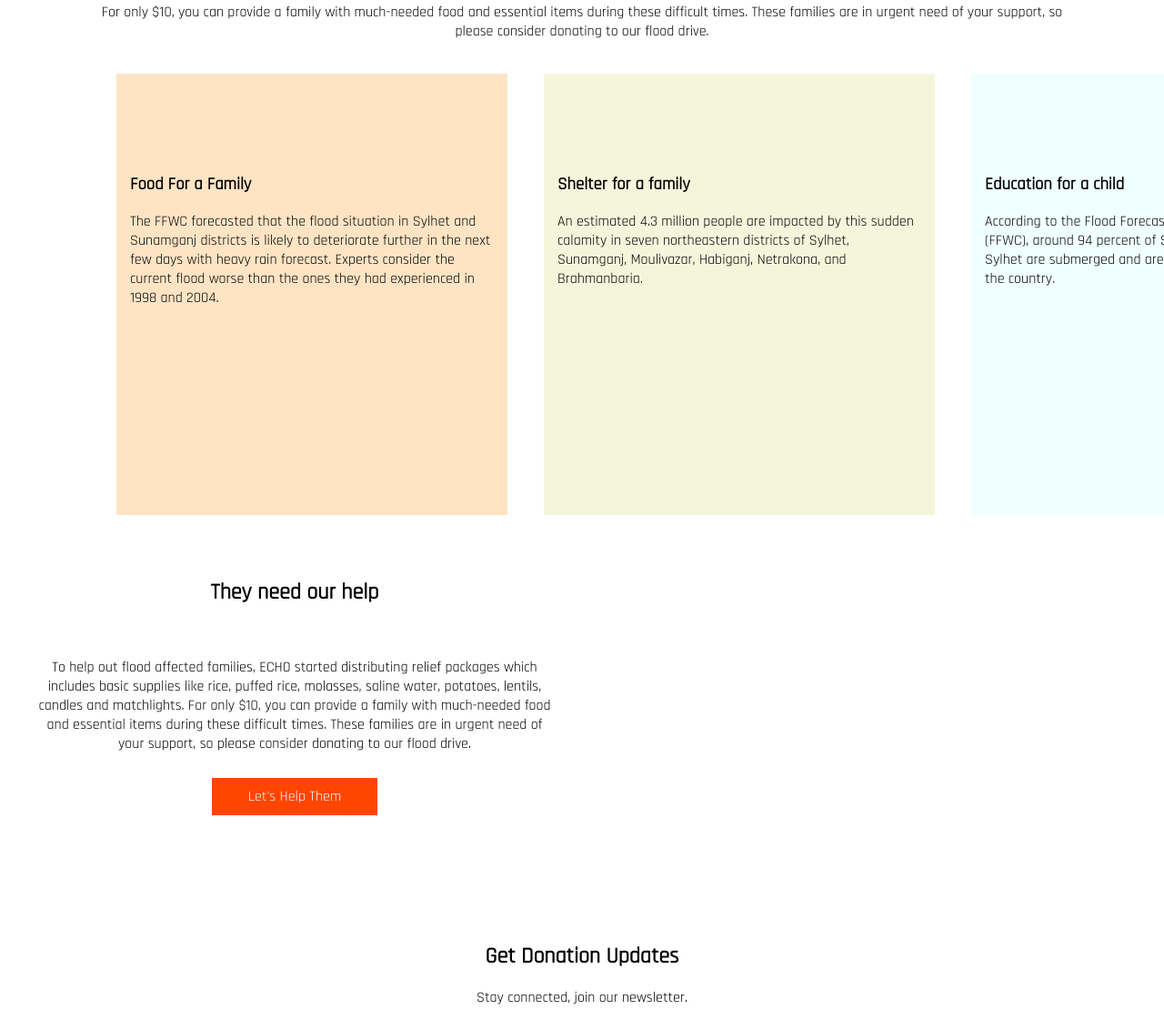
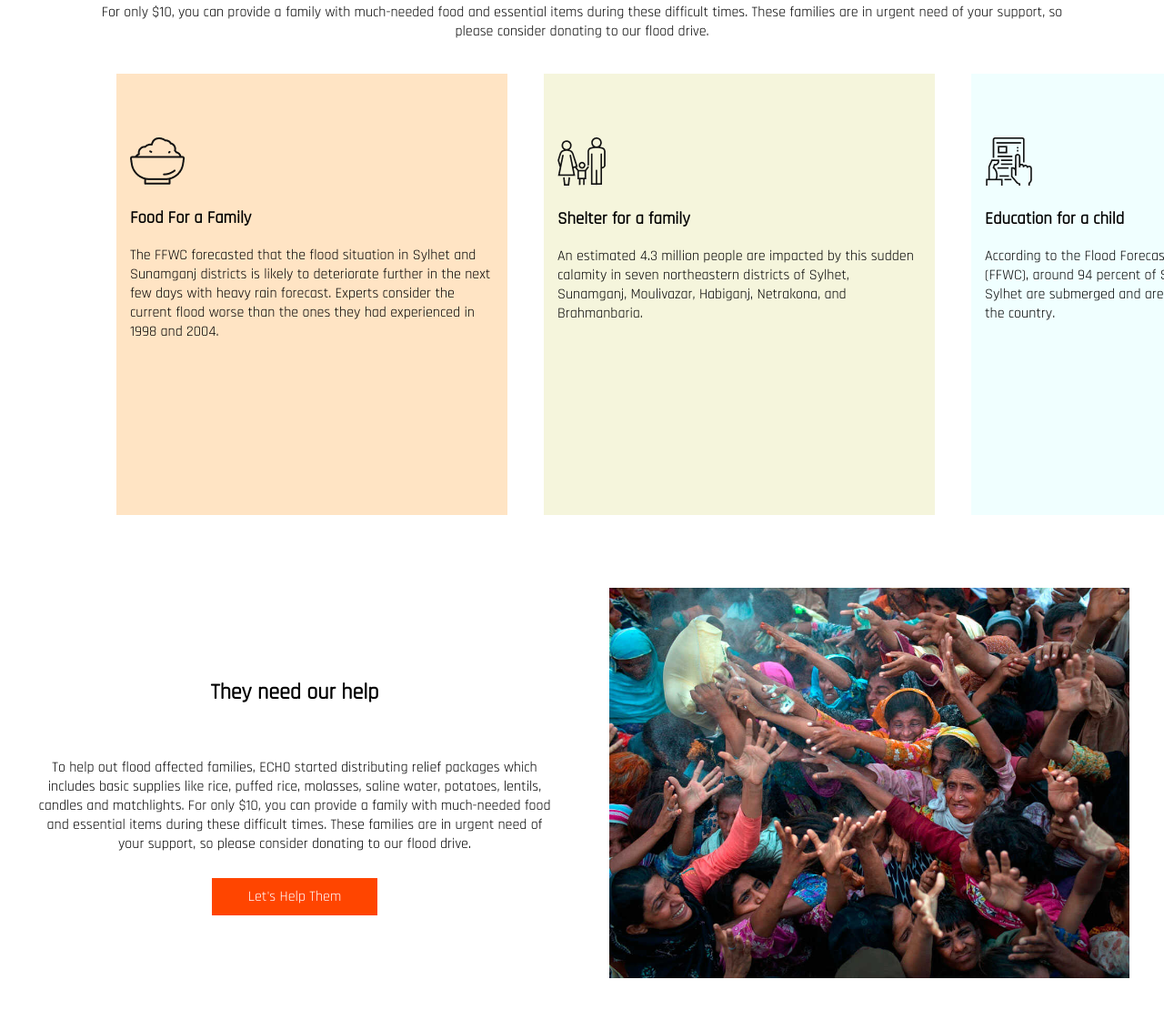
Before and after one commit to asadaman42/Donate-for-Sylhet, a plain HTML site: page index.html in a window 1280 px wide. Shown: the part 1077-2187 px from the top of the page at 91% size. Drawn offline with Linux system fonts and the light colour scheme; the site is published under a folder, as on GitHub Pages, so addresses that start at the root find nothing.

Commit message:
last commit

```diff
--- a/index.html
+++ b/index.html
@@ -9,7 +9,7 @@
     <link rel="preconnect" href="https://fonts.googleapis.com">
     <link rel="preconnect" href="https://fonts.gstatic.com" crossorigin>
     <link href="https://fonts.googleapis.com/css2?family=Rajdhani&display=swap" rel="stylesheet">
-    <link rel="stylesheet" href="style.css">
+    <link rel="stylesheet" href="./Style.css">
 </head>
 <body>
     <Section class="section-1">
@@ -81,7 +81,7 @@
         <div class="div-flex">
             <div class="Food-family shelter-family-child-div">
 
-                <img src="/icon/Food.png" alt="">
+                <img src="./icon/Food.png" alt="">
 
                 <h3>
                      Food For a Family
@@ -95,7 +95,7 @@
 
             <div class="shelter-family shelter-family-child-div">
 
-                <img src="/icon/Shelter.png" alt="">
+                <img src="./icon/Shelter.png" alt="">
 
                 <h3>
                     Shelter for a family
@@ -109,7 +109,7 @@
 
             <div class="education-child shelter-family-child-div">
 
-                <img src="/icon/Education.png" alt="">
+                <img src="./icon/Education.png" alt="">
 
                 <h3>
                     Education for a child
@@ -141,7 +141,7 @@
 
         <div class="half-width">
 
-            <img src="/images/THey need our  help.jpg" alt="">
+            <img src="./images/THey need our  help.jpg" alt="">
 
         </div>
     </section>
```
